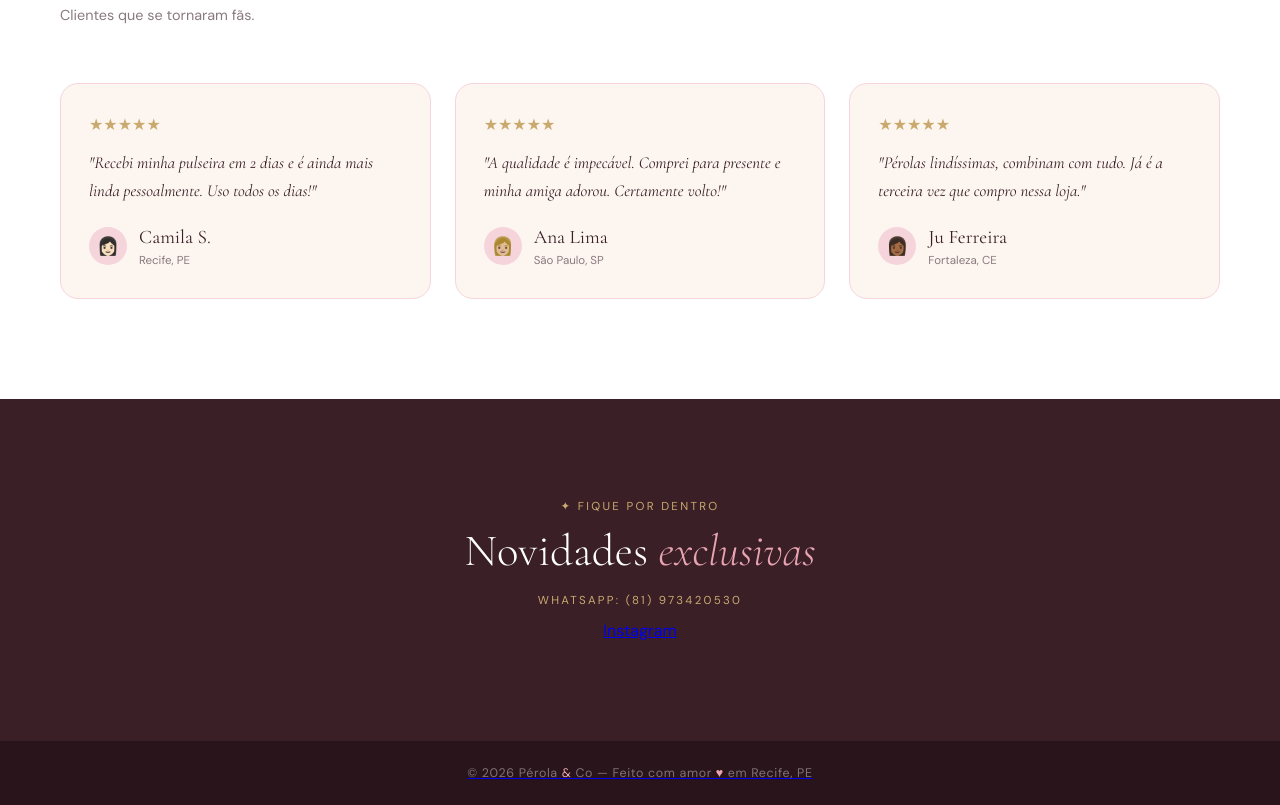
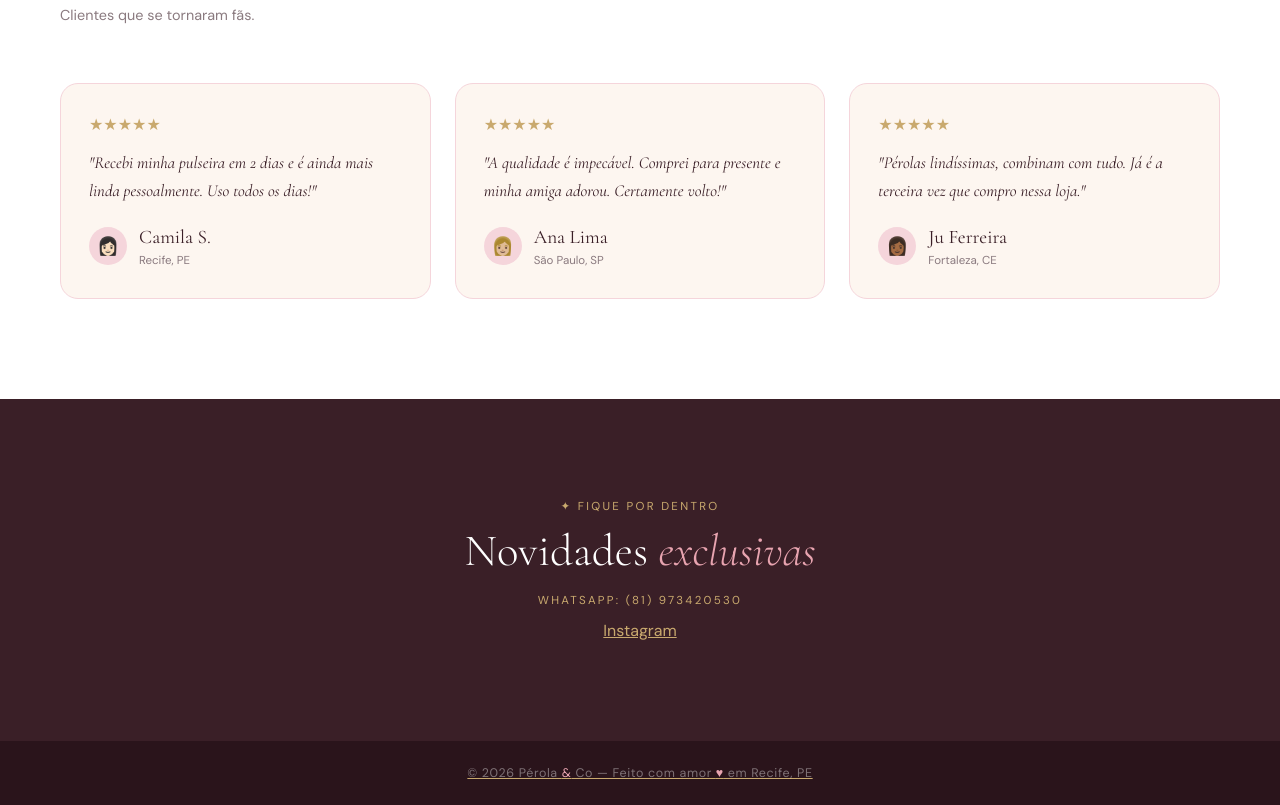
Before and after one commit to julia-oliveirasilva/Loja.pulseiras, a plain HTML site: page index.html in a window 1280 px wide. Shown: the part 2343-3148 px from the top of the page. Drawn offline with nearby package versions, Linux system fonts and the light colour scheme.

Commit message:
class insta

```diff
--- a/index.html
+++ b/index.html
@@ -76,7 +76,9 @@
     <div class="section-label">✦ Fique por dentro</div>
     <h2 class="section-title">Novidades <em style="font-style:italic;color:var(--rose)">exclusivas</em></h2>
     <div class="section-label">Whatsapp: (81) 973420530</div>
-    <a href="https://instagram.com/jujuh_oliveira06" target="_blank">
+    <a href="https://instagram.com/jujuh_oliveira06"
+    target="_blank"
+    class="insta" >
       Instagram
   </section>
 
```
